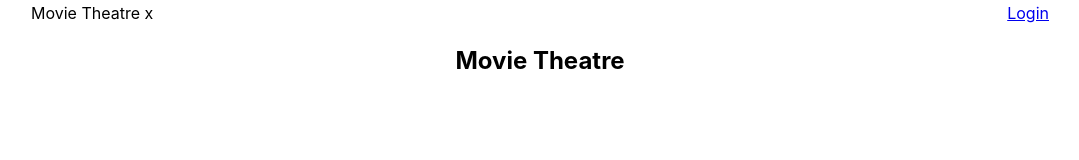
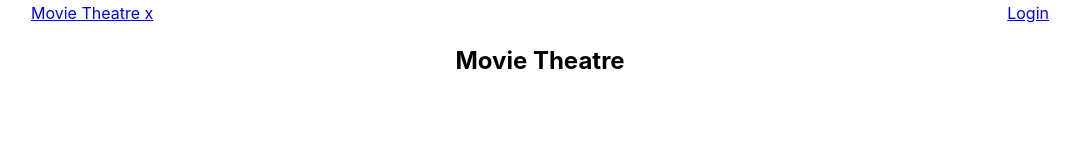
Before and after one commit to Malikil/CSIS3300-FrontEnd, a React (Create React App) app: page / in a window 1280 px wide. Shown: the top 160 px of the page, without its empty margins (100-1179 px from the left). Built offline with nearby package versions, Linux system fonts and the light colour scheme.

Commit message:
link to home page

```diff
--- a/src/components/Navbar.js
+++ b/src/components/Navbar.js
@@ -19,7 +19,7 @@ class Navbar extends React.Component
         return <table className="navbar">
             <tbody>
                 <tr>
-                    <td className="lalign">Movie Theatre x</td>
+                    <td className="lalign"><Link to={'/'}>Movie Theatre x</Link></td>
                     <td className="ralign">{this.username}</td>
                     <td className="ralign">
                         <Link to={'/loginpage'}>Login</Link>
```
